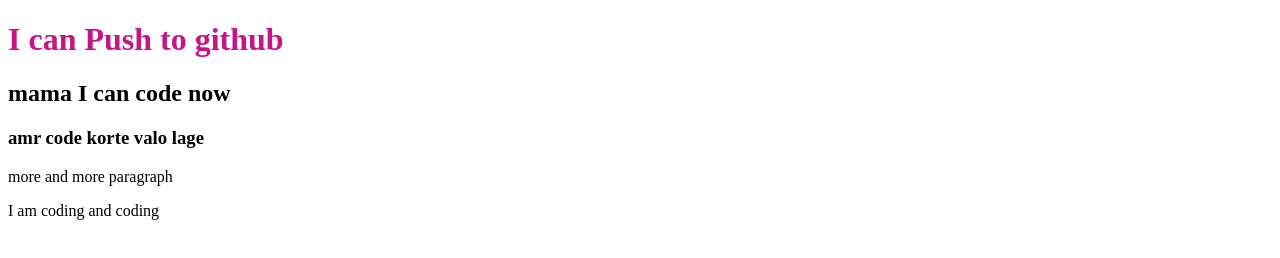
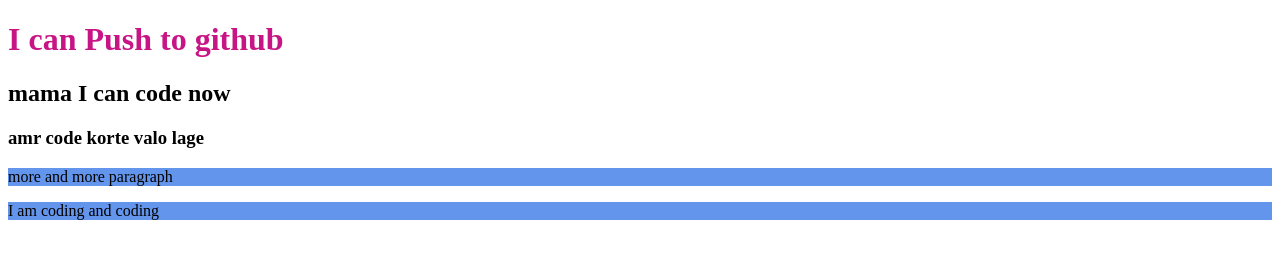
Before and after one commit to soyab1997/my-second-repo, a plain HTML site: page preety.html in a window 1280 px wide. Drawn offline with Linux system fonts and the light colour scheme.

Commit message:
background color

```diff
--- a/style.css
+++ b/style.css
@@ -1,3 +1,6 @@
 h1{
     color: mediumvioletred;
 }
+p{
+    background-color: cornflowerblue;
+}
```
